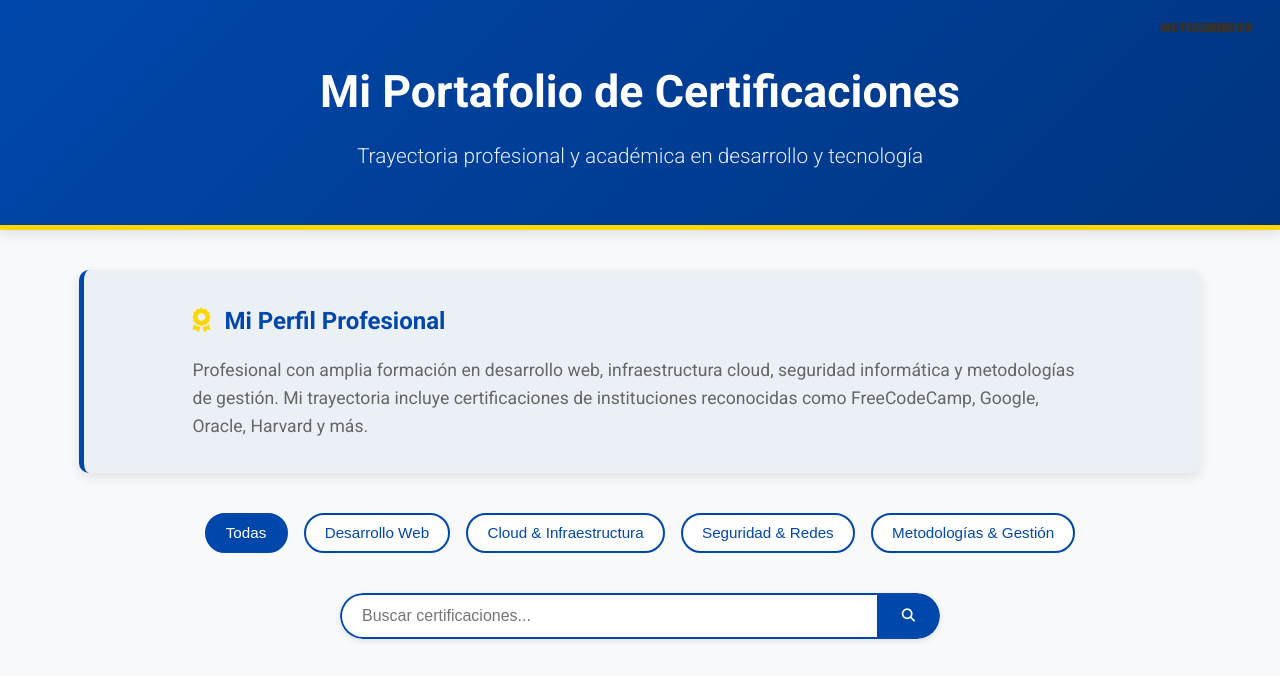
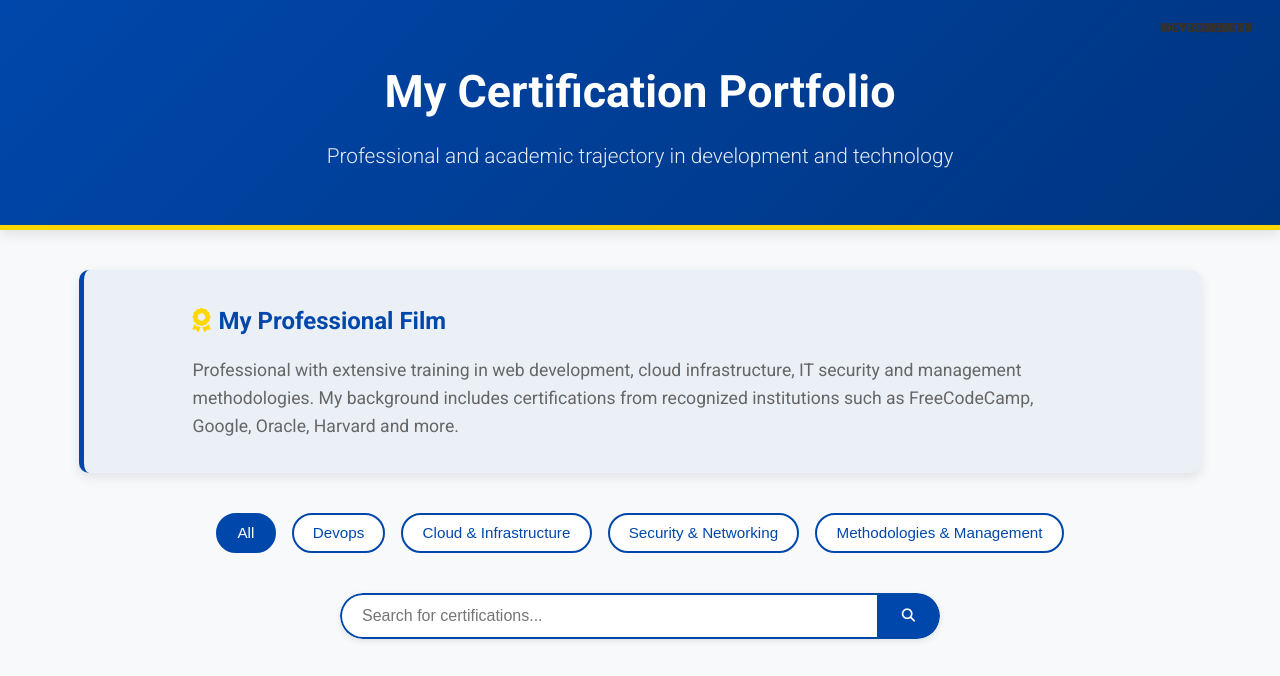
Before and after one commit to kaleb75/Certifications-KLC, a plain HTML site: page index.html in a window 1280 px wide. Shown: the top 676 px of the page. Drawn offline with Linux system fonts and the light colour scheme; grey boxes are pictures that could not be loaded.

Commit message:
Update index.html

```diff
--- a/index.html
+++ b/index.html
@@ -3,7 +3,7 @@
 <head>
     <meta charset="UTF-8">
     <meta name="viewport" content="width=device-width, initial-scale=1.0">
-    <title>Mi Portafolio de Certificaciones</title>
+    <title>My Certification Portfolio</title>
     <link rel="stylesheet" href="styles/main.css">
     <link rel="stylesheet" href="styles/responsive.css">
     <!-- Font Awesome para iconos -->
@@ -15,8 +15,8 @@
     <!-- Encabezado principal -->
     <header>
         <div class="container">
-            <h1>Mi Portafolio de Certificaciones</h1>
-            <p class="subtitle">Trayectoria profesional y académica en desarrollo y tecnología</p>
+            <h1>My Certification Portfolio</h1>
+            <p class="subtitle">Professional and academic trajectory in development and technology</p>
         </div>
     </header>
 
@@ -24,26 +24,26 @@
         <!-- Sección de resumen -->
         <section class="summary">
             <div class="summary-content">
-                <h2><i class="fas fa-award"></i> Mi Perfil Profesional</h2>
-                <p>Profesional con amplia formación en desarrollo web, infraestructura cloud, seguridad informática y metodologías de gestión. Mi trayectoria incluye certificaciones de instituciones reconocidas como FreeCodeCamp, Google, Oracle, Harvard y más.</p>
+                <h2><i class="fas fa-award"></i>My Professional Film</h2>
+                <p>Professional with extensive training in web development, cloud infrastructure, IT security and management methodologies. My background includes certifications from recognized institutions such as FreeCodeCamp, Google, Oracle, Harvard and more.</p>
             </div>
         </section>
 
         <!-- Sección de filtros para categorizar certificaciones -->
         <section class="filters">
             <div class="filter-options">
-                <button class="filter-btn active" data-filter="all">Todas</button>
-                <button class="filter-btn" data-filter="development">Desarrollo Web</button>
-                <button class="filter-btn" data-filter="cloud">Cloud & Infraestructura</button>
-                <button class="filter-btn" data-filter="security">Seguridad & Redes</button>
-                <button class="filter-btn" data-filter="methodology">Metodologías & Gestión</button>
+                <button class="filter-btn active" data-filter="all">All</button>
+                <button class="filter-btn" data-filter="development">Devops</button>
+                <button class="filter-btn" data-filter="cloud">Cloud & Infrastructure</button>
+                <button class="filter-btn" data-filter="security">Security & Networking</button>
+                <button class="filter-btn" data-filter="methodology">Methodologies & Management</button>
             </div>
         </section>
 
         <!-- Buscador de certificaciones -->
         <section class="search-container">
             <div class="search-box">
-                <input type="text" id="searchInput" placeholder="Buscar certificaciones..." aria-label="Buscar certificaciones">
+                <input type="text" id="searchInput" placeholder="Search for certifications..." aria-label="Buscar certificaciones">
                 <button id="searchButton" aria-label="Buscar"><i class="fas fa-search"></i></button>
             </div>
         </section>
@@ -59,11 +59,11 @@
         <div class="container">
             <div class="footer-content">
                 <div class="footer-info">
-                    <h3>Contacto Profesional</h3>
-                    <p><i class="fas fa-envelope"></i> <a href="mailto:kaleb.chavira@gmail.com">kaleb.chavira@gmail.com</a></p>
-                    <p><i class="fab fa-linkedin"></i> <a href="https://www.linkedin.com/in/joaquin-kaleb-chavira-gonzalez-a167a0219/" target="_blank">LinkedIn</a></p>
-                    <p><i class="fab fa-github"></i> <a href="https://github.com/kaleb75" target="_blank">GitHub</a></p>
-                    <p><i class="fa-solid fa-briefcase"></i> <a href="https://kaleb75.github.io/Portafolio-KLC/" target="_blank">Portafolio</a></p>
+                    <h3>Profesional Contact:</h3>
+                    <p><i class="fas fa-envelope"></i> <a style="color: yellow;" href="mailto:kaleb.chavira@gmail.com">kaleb.chavira@gmail.com</a></p>
+                    <p><i class="fab fa-linkedin"></i> <a style="color: yellow;" href="https://www.linkedin.com/in/joaquin-kaleb-chavira-gonzalez-a167a0219/" target="_blank">LinkedIn</a></p>
+                    <p><i class="fab fa-github"></i> <a style="color: yellow;" href="https://github.com/kaleb75" target="_blank">GitHub</a></p>
+                    <p><i class="fa-solid fa-briefcase"></i> <a style="color: yellow;" href="https://kaleb75.github.io/Portafolio-KLC/" target="_blank">Portafolio</a></p>
                 </div>
                 <div class="footer-copyright">
                     <p>&copy; <span id="current-year"></span> | Todos los derechos reservados</p>
```
